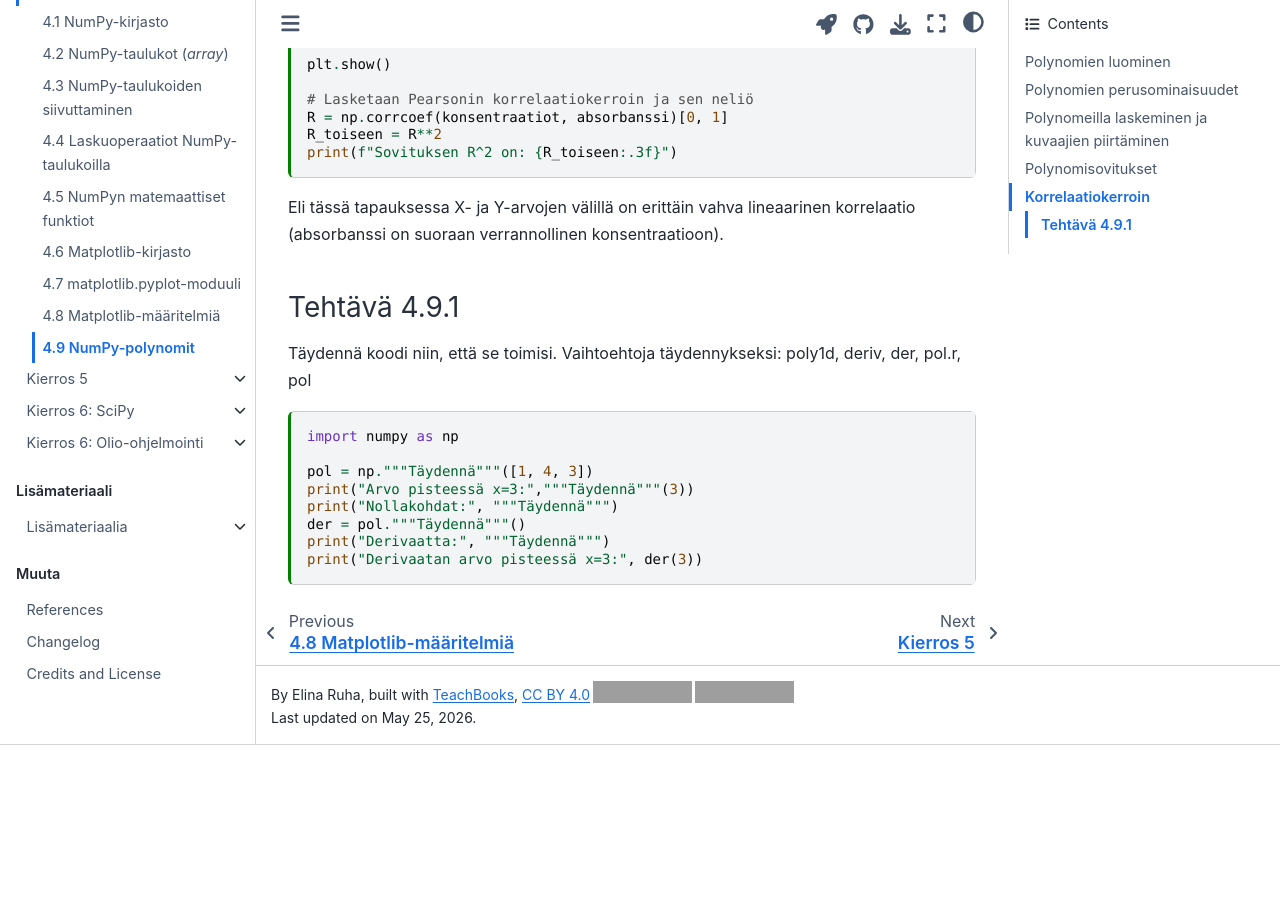
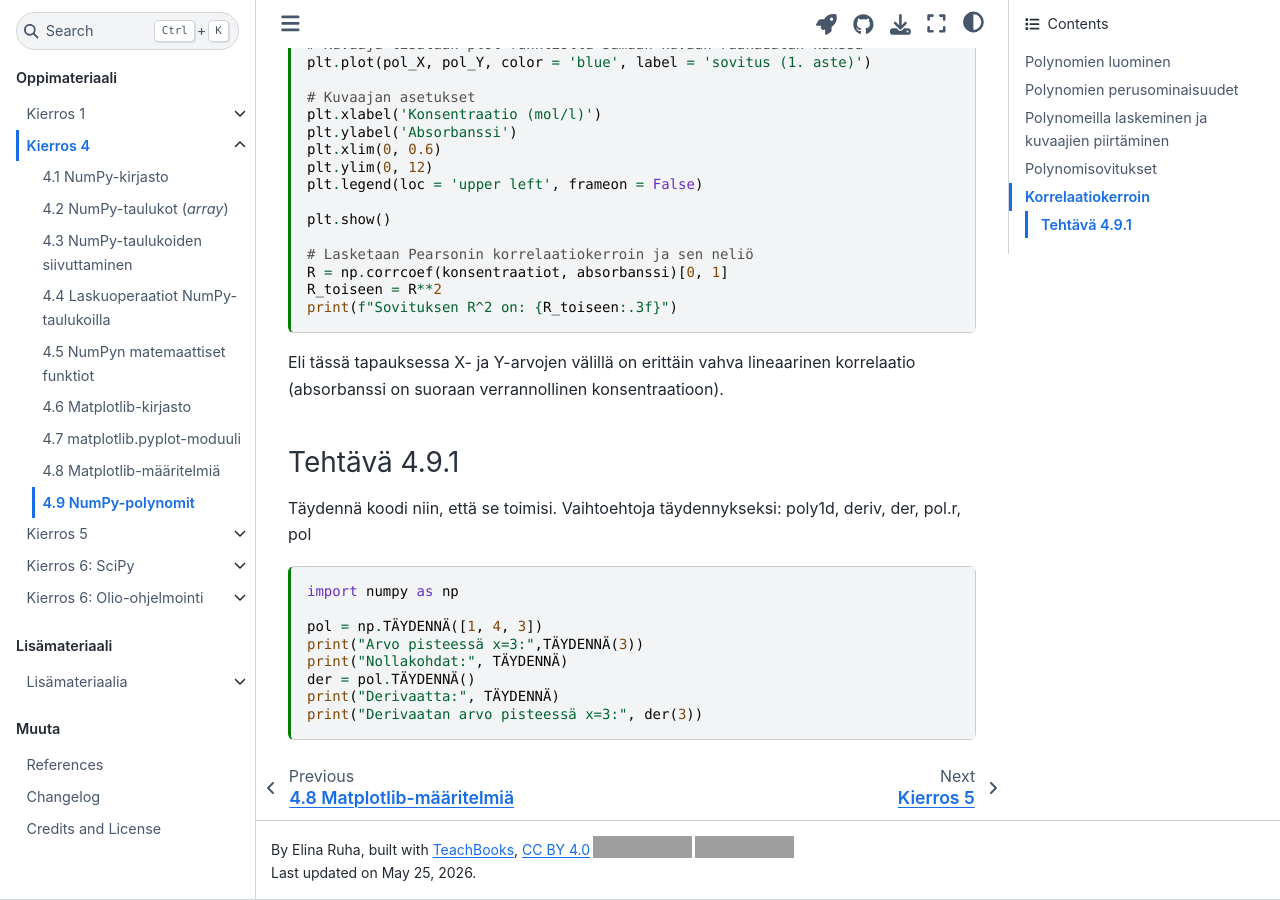
Before and after one commit to elina-ruha/CHEM-ohjelmointikurssikirja-test, a Jupyter Book: the page built from book/Kierros4/s4_9.md, in a window 1280 px wide and 900 px high, scrolled down 2823 px. Built offline with Jupyter Book 1.0.4 settings and Sphinx 7.4.7 and the Sphinx Book theme 1.1.4, drawn with Linux system fonts in a browser that asks for light colours; comment, search, counter and statistics services are not loaded; before the commit the page ends 3568 px from its top, so only the background shows below that; some of the changed text lies outside the part shown; grey boxes are pictures that could not be loaded.

Commit message:
Update s4_9.md

````diff
--- a/book/Kierros4/s4_9.md
+++ b/book/Kierros4/s4_9.md
@@ -13,6 +13,11 @@
 Kemian tekniikassa haluamme usein sovittaa polynomeja mittausdataan.  Polynomien käsittelyssä voimme käyttää
 *[numpy.poly1d](https://numpy.org/doc/stable/reference/generated/numpy.poly1d.html)*-toimintoa (varsinaisesti kyseessä
 on "luokka", joita käsitellään olio-ohjelmoinnin yhteydessä kurssin 6. kierroksella).
+```{code-cell} ipython3
+:tags: ["thebe-remove-input-init"]
+import numpy as np
+import matplotlib.pyplot as plt
+```
 ## Polynomien luominen
 ```{code-cell} ipython3
 :tags: ["auto-execute-page"]
@@ -45,6 +50,10 @@
 # Polynomilla voi tehdä laskutoimituksia
 pol = np.poly1d([1, 4, 3])
 print(pol**2)
+```
+```{code-cell} ipython3
+:tags: ["thebe-remove-input-init"]
+pol = np.poly1d([1, 4, 3])
 ```
 ```{code-cell} ipython3
 # Polynomin arvon voi laskea myös useassa pisteessä
@@ -141,10 +150,10 @@
 ```{code-cell} ipython3
 import numpy as np
 
-pol = np."""Täydennä"""([1, 4, 3])
-print("Arvo pisteessä x=3:","""Täydennä"""(3))
-print("Nollakohdat:", """Täydennä""")
-der = pol."""Täydennä"""()
-print("Derivaatta:", """Täydennä""")
+pol = np.TÄYDENNÄ([1, 4, 3])
+print("Arvo pisteessä x=3:",TÄYDENNÄ(3))
+print("Nollakohdat:", TÄYDENNÄ)
+der = pol.TÄYDENNÄ()
+print("Derivaatta:", TÄYDENNÄ)
 print("Derivaatan arvo pisteessä x=3:", der(3))
 ```
````
